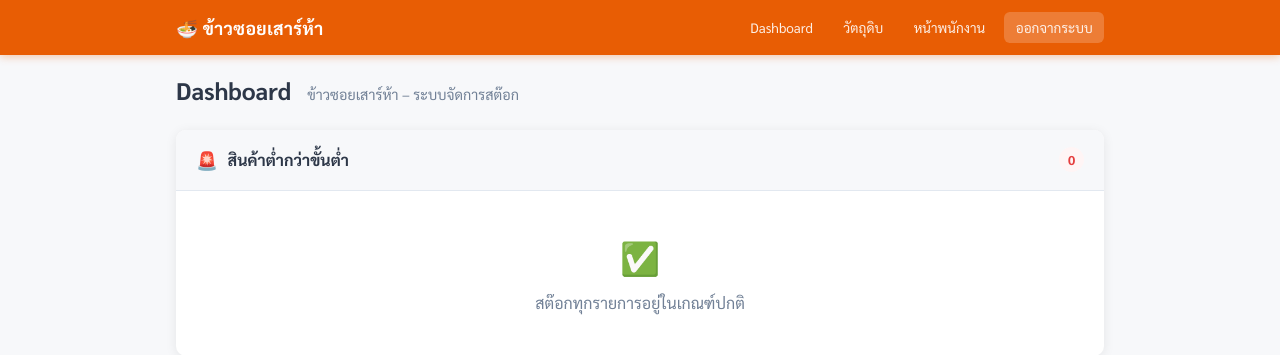
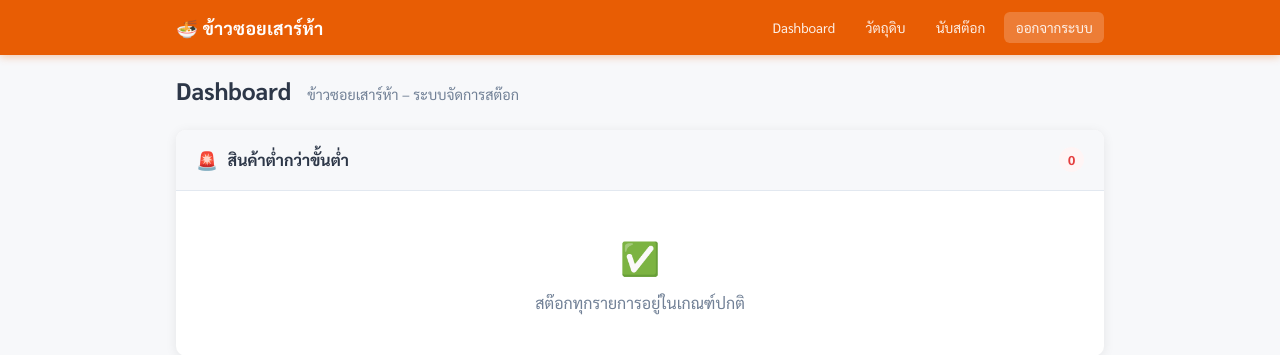
Before and after one commit to jirayuwannagul-tech/khao-soi-stock, a Flask app: page /admin in a window 1280 px wide. Shown: the top 355 px of the page. Run offline with Flask 3, Linux system fonts and the light colour scheme; the visitor is signed in with stand-in values (Sample User, id 1); data that the repository does not hold is empty.

Commit message:
Rename nav button from หน้าพนักงาน to นับสต๊อก

```diff
--- a/templates/base.html
+++ b/templates/base.html
@@ -19,7 +19,7 @@
       {% if session.get('is_admin') %}
         <a href="{{ url_for('admin_dashboard') }}">Dashboard</a>
         <a href="{{ url_for('admin_ingredients') }}">วัตถุดิบ</a>
-        <a href="{{ url_for('staff_index') }}">หน้าพนักงาน</a>
+        <a href="{{ url_for('staff_index') }}">นับสต๊อก</a>
         <a href="{{ url_for('admin_logout') }}" class="btn-logout">ออกจากระบบ</a>
       {% else %}
         <a href="{{ url_for('admin_login') }}" class="btn-admin-link">Admin</a>
```
